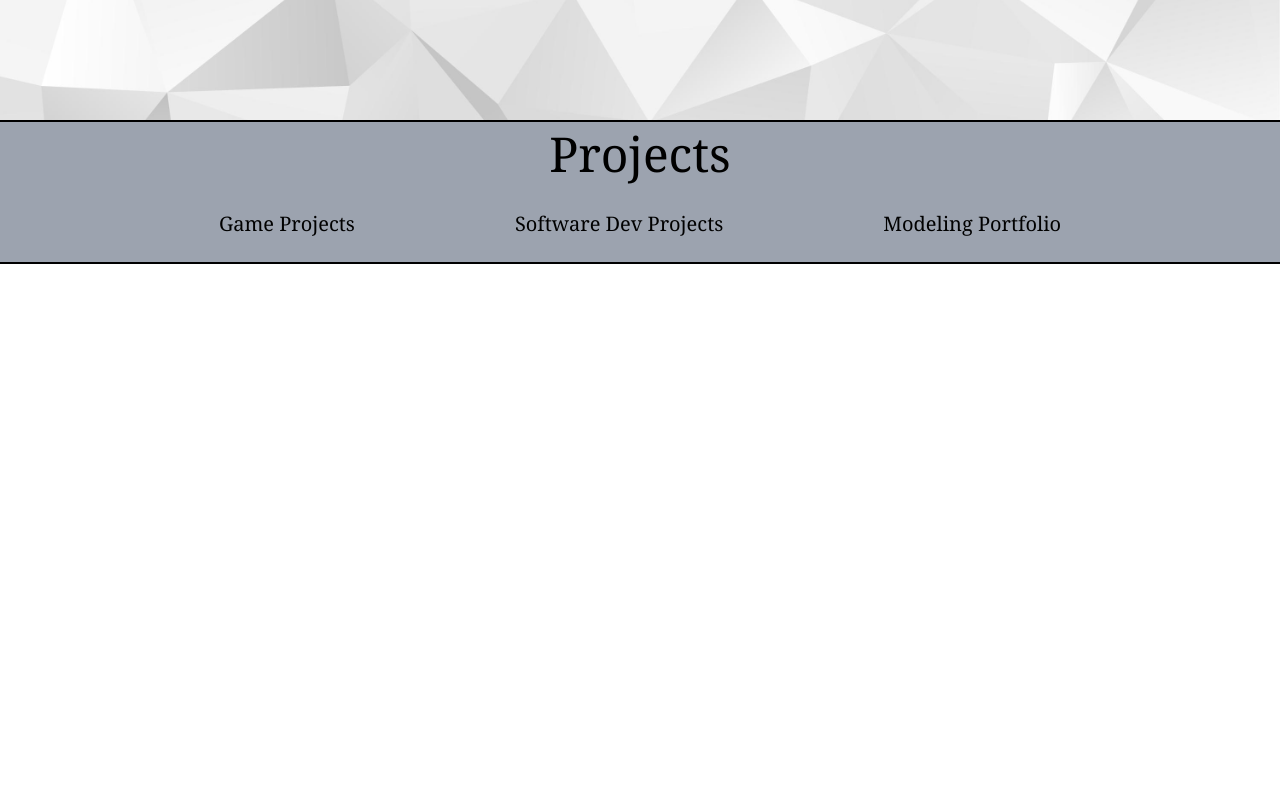
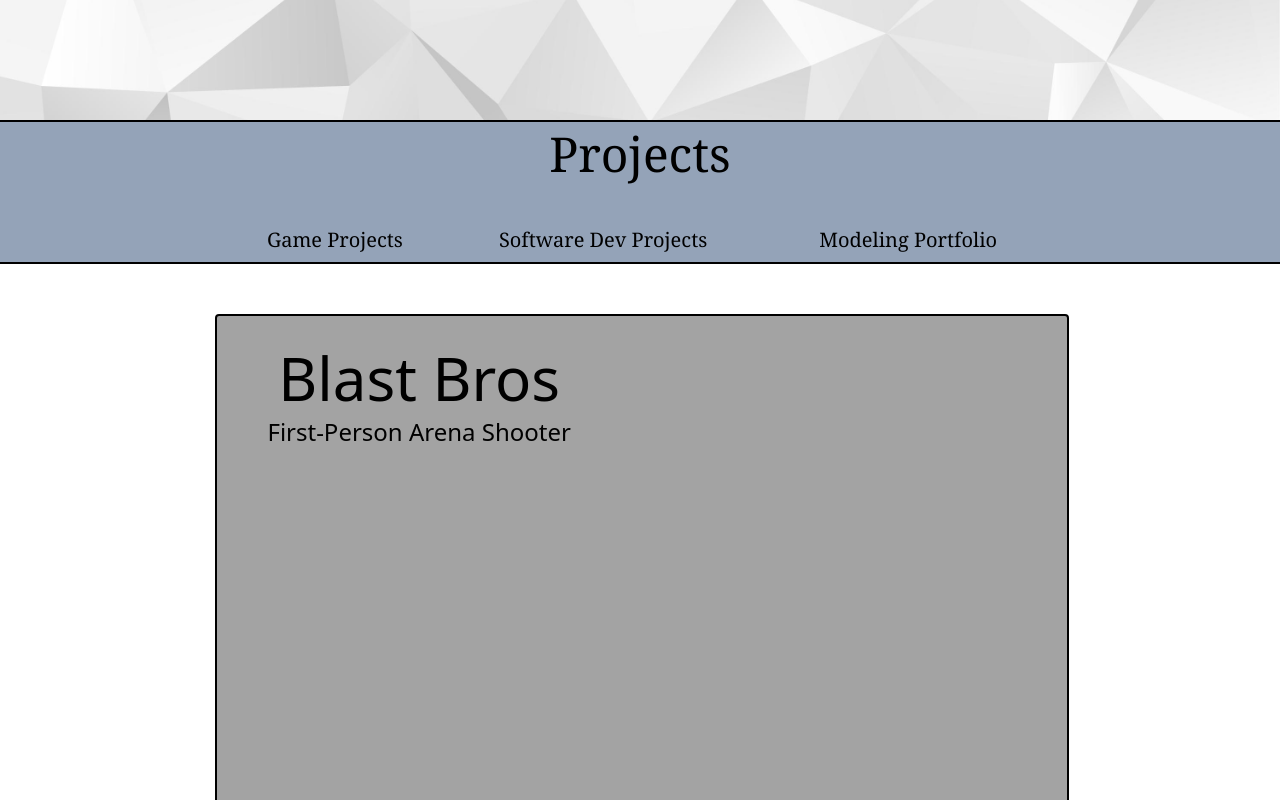
Before and after one commit to RiceViz/website, a React (Create React App) app: page / in a window 1280 px wide. Shown: the part 680-1480 px from the top of the page. Before the commit the page ends 944 px from the top, so only its background shows below. Built offline with nearby package versions, Linux system fonts and the light colour scheme.

Commit message:
Fixed Project Templates To Be In The Pages

```diff
--- a/src/App.js
+++ b/src/App.js
@@ -1,12 +1,16 @@
-import React from 'react';
+import React, { useState } from 'react';
 import './App.css';
 import Navbar from './Components/Navbar';
-import CodeSpace from './Components/CodeSpace';
+//import CodeSpace from './Components/CodeSpace';
 import HeroPage from './images/5184157.jpg';
-
-const page = "Game Projects";
+import GamePage from './Pages/GamePage';
+import ModelingPage from './Pages/ModelingPage';
+import SoftwareDevPage from './Pages/SoftwareDevPage';
 
 function App() {
+
+  const [page, setPage] = useState("Game Projects");
+
   return (
     <div className="App">
       {/*Nav Bar + Hero Page*/}
@@ -29,23 +33,52 @@ function App() {
         {/*Coding Animation - NOT YET IMPLEMENTED*/}
         {/*<CodeSpace></CodeSpace>*/}
       </div>
-      <div className="border-black border-y-2 bg-gray-400 h-36">
+      <div className="border-black border-y-2 bg-slate-400 h-36">
         <h1 className="text-5xl text-middle font-serif text-black text-middle pt-2">
           Projects
         </h1>
-        <span className="relative container mx-auto px-4 pt-8 text-l flex gap-x-40 items-center justify-center text-xl text-middle font-serif text-black">
-          {/*Buttons To Change Page - NOT YET IMPLEMENTED*/}
+        <span className="relative container mx-auto px-4 pt-8 text-l flex gap-x-24 items-center justify-center text-xl text-middle font-serif text-black">
+          {/*Buttons To Change Page*/}
           <div>
-            Game Projects
+            <button className="hover:rounded-md hover:bg-white"
+                    type="button"
+                    onClick={() => setPage("Game Projects")}>
+               Game Projects
+            </button>
           </div>
           <div>
-            Software Dev Projects
+          <button className="hover:rounded-md hover:bg-white"
+                    type="button"
+                    onClick={() => setPage("Software Dev Projects")}>
+               Software Dev Projects
+            </button>
           </div>
           <div>
-            Modeling Portfolio
+          <button className="hover:rounded-md hover:bg-white m-4"
+                    type="button"
+                    onClick={() => setPage("Modeling Portfolio")}>
+               Modeling Portfolio
+            </button>
           </div>
         </span>
       </div>
+      <br></br>
+      {/*Page Types*/}
+      {page === "Game Projects" ? (
+        <div>
+          <GamePage></GamePage>
+        </div>
+      ) : null}
+      {page === "Software Dev Projects" ? (
+        <div>
+          {/*<SoftwareDevPage></SoftwareDevPage>*/}
+        </div>
+      ) : null}
+      {page === "Modeling Portfolio" ? (
+        <div>
+          {/*<ModelingPage></ModelingPage>*/}
+        </div>
+      ) : null}
     </div>
   );
 }
--- a/src/Components/DarkMode.js
+++ b/src/Components/DarkMode.js
@@ -3,9 +3,9 @@ import React from "react";
 export function DarkMode() {
     return(
         <span class="dark">
-            {/*<button id="theme-toggle" type="button" class="text-gray-500 dark:text-gray-400 hover:bg-gray-100 dark:hover:bg-gray-700 focus:outline-none focus:ring-4 focus:ring-gray-200 dark:focus:ring-gray-700 rounded-lg text-sm p-2.5">
-                {/*<img src="/images/Sun.png" alt="DarkModeToggle"></img>
-            </button>*/}
+            {/*<button id="theme-toggle" type="button" className="text-gray-500 dark:text-gray-400 hover:bg-gray-100 dark:hover:bg-gray-700 focus:outline-none focus:ring-4 focus:ring-gray-200 dark:focus:ring-gray-700 rounded-lg text-sm p-2.5">
+                <img src="/images/Sun.png" alt="DarkModeToggle"></img>
+    </button>*/}
         </span>
     )
 }
--- a/src/Pages/GameDesignPage.js
+++ /dev/null
@@ -1,8 +0,0 @@
-import React from "react";
-
-function GameDesignPage() {
-
-    return(
-        <div></div>
-    );
-}
--- /dev/null
+++ b/src/Pages/GamePage.js
@@ -0,0 +1,23 @@
+import React from "react";
+
+function GameDesignPage() {
+
+    return(
+        <div>
+            <br className="h-16"></br>
+            <div className="relative container w-2/3 h-screen bg-neutral-400 mx-auto flex items-center justify-center border-2 border-black rounded top-0.5 left-0.5">
+                <span className="absolute text-center font-sans text-6xl top-8 left-8 w-2/5">
+                    Blast Bros
+                    <p className="text-2xl pt-2">
+                    First-Person Arena Shooter
+                    </p>
+                </span>
+        </div>
+        <br className="h-16"></br>
+        <br className="h-16"></br>
+        <br className="h-16"></br>
+        </div>
+    );
+}
+
+export default GameDesignPage;
--- /dev/null
+++ b/src/Pages/ModelingPage.js
@@ -0,0 +1,15 @@
+import React from "react";
+
+function ModelingPage() {
+
+    return(
+        <div>
+            <br className="h-16"></br>
+            <br className="h-16"></br>
+            <br className="h-16"></br>
+            <br className="h-16"></br>
+        </div>
+    );
+}
+
+export default ModelingPage;
--- /dev/null
+++ b/src/Pages/SoftwareDevPage.js
@@ -0,0 +1,15 @@
+import React from "react";
+
+function SoftwareDevPage() {
+
+    return(
+        <div>
+            <br className="h-16"></br>
+            <br className="h-16"></br>
+            <br className="h-16"></br>
+            <br className="h-16"></br>
+        </div>
+    );
+}
+
+export default SoftwareDevPage;
```
